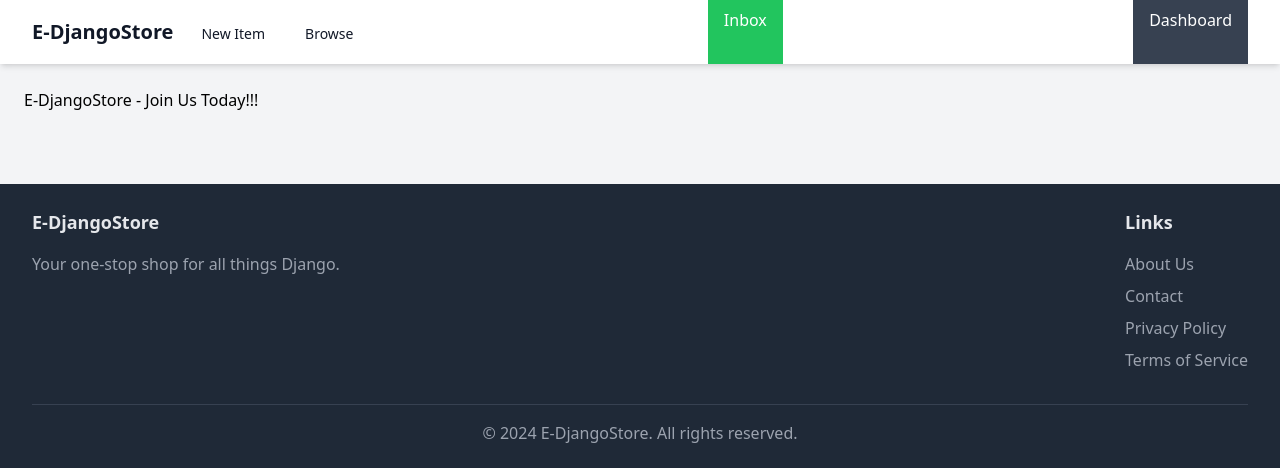
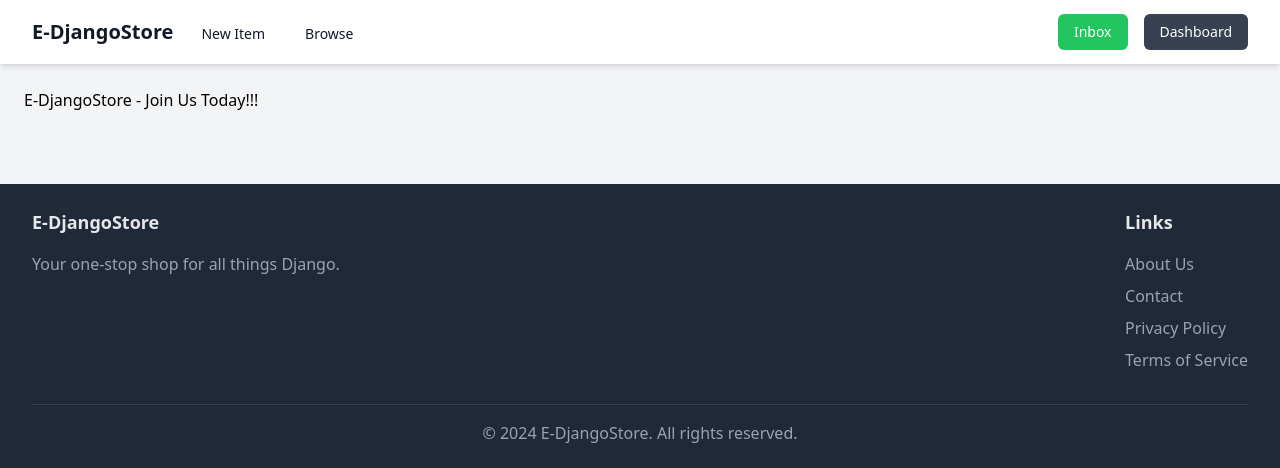
Before and after one commit to edeniyanda/E-DjangoStore, a Django app: page /contact/ in a window 1280 px wide. Shown: the top 468 px of the page. Run offline with Django 5.2, Linux system fonts and the light colour scheme; the visitor is signed in with stand-in values (Sample User, id 1); some libraries are stand-ins or nearby versions.

Commit message:
fix: Readjust the inbox and Dashboard button in the nav bar

```diff
--- a/core/templates/core/base.html
+++ b/core/templates/core/base.html
@@ -33,8 +33,14 @@
                     </a>
                 </div>
                 {% else %}
-                    <a href="{% url 'core:signup_page' %}" class="block pl-3 pr-4 py-2 border-l-4 border-transparent text-base font-medium text-white bg-green-500 hover:bg-green-600">Inbox</a>
-                    <a href="{% url 'core:login_page' %}" class="block pl-3 pr-4 py-2 border-l-4 border-transparent text-base font-medium text-white bg-gray-700 hover:bg-gray-800">Dashboard</a>
+                <div class="hidden md:flex md:items-center md:space-x-4">
+                    <a href="{% url 'core:signup_page' %}" class="text-sm font-medium text-white bg-green-500 hover:bg-green-600 px-4 py-2 rounded-md">
+                        Inbox
+                    </a>
+                    <a href="{% url 'core:login_page' %}" class="text-sm font-medium text-white bg-gray-700 hover:bg-gray-800 px-4 py-2 rounded-md">
+                        Dashboard
+                    </a>
+                </div>
                 {%endif%}
                 <div class="-mr-2 flex items-center md:hidden">
                     <button type="button" class="bg-white inline-flex items-center justify-center p-2 rounded-md text-gray-900 hover:text-blue-600 hover:bg-gray-100 focus:outline-none focus:ring-2 focus:ring-offset-2 focus:ring-offset-gray-800 focus:ring-white" aria-controls="mobile-menu" aria-expanded="false">
```
